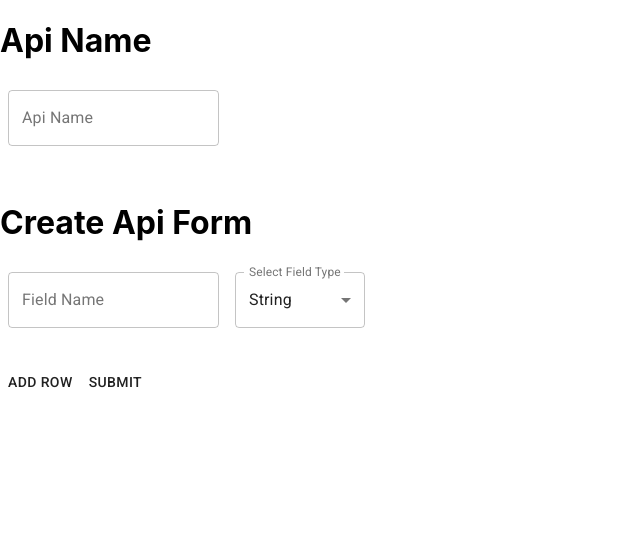
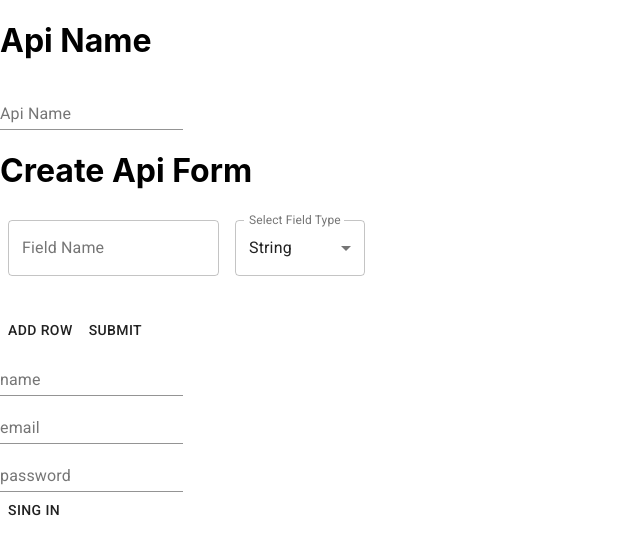
Before and after one commit to alandouglas96/noRest-frontend, a React (Create React App) app in the folder client/: page / in a window 1280 px wide. Shown: the top 554 px of the page, without its empty margins (0-640 px from the left). Built offline with nearby package versions, Linux system fonts and the light colour scheme.

Commit message:
Feat: Creating Login Form Componentl

```diff
--- a/client/src/App.css
+++ b/client/src/App.css
@@ -42,6 +42,10 @@
   display: flex;
   flex-direction: row;
 }
+.flex-column {
+  display: flex;
+  flex-direction: column;
+}
 
 .minHeight {
   min-height: 100px;
--- a/client/src/components/container/Create-Api-Form.js
+++ b/client/src/components/container/Create-Api-Form.js
@@ -1,62 +1,15 @@
 import React, { useState, useEffect } from 'react';
 import * as Yup from 'yup';
-import { makeStyles } from '@material-ui/core/styles';
 import { TextField, Button } from '@material-ui/core';
-
-import MuiInput from '../presentional/MuiInput';
-import MuiSelect from '../presentional/MuiSelect';
 import uuid from 'uuid';
 import _ from 'lodash';
 
+import {LoginForm} from '../container/LoginForm';
+import FieldRow from '../presentional/CreateApiFormRow'
 
-const useStyles = makeStyles(theme => ({
-  root: {
-    '& > *': {
-      margin: theme.spacing(1),
-      width: 200,
-    },
-  },
-}));
 
-const FieldRow = ({
-  fieldName,
-  fieldTypeName,
-  handleChange,
-  rowId,
-  fieldRows
-}) => {
- return (
-  <div className="flex">
-    <MuiInput
-      handleChange={handleChange}
-      name={fieldName}
-      label="Field Name"
-      rowId={rowId}
-      value={fieldRows.rows[rowId].value}
-    />
-    <MuiSelect
-      value = {fieldRows.rows[rowId].valueType}
-      handleChange={handleChange}
-      name={fieldTypeName}
-      component={MuiSelect}
-      rowId={rowId}
-    />
-  </div>
- )
-}
-
-function validateApiName(value) {
-  let error; //fetch to database and find exisiting api name
-  console.log('VALUE',value);
-
-  if (value === '') {
-    error = 'my error';
-  }
-  return error;
-}
 
 export default () => {
-  const [formSchema, setFormSchema] = useState({});
   const [numberOfFields, setNumerOfFields] = useState(1)
   const [apiName, setApiName] = useState('')
   const [fieldRows, setFieldRows] = useState({rows: {
@@ -66,11 +19,6 @@ export default () => {
       touch: false,
       value: ''
     }}})
-  const classes = useStyles();
-  useEffect(()=>{
-
-      console.log('STATE: fieldRows', fieldRows);
-    },[fieldRows]);
 
     function handleSubmit(e) {
       e.preventDefault();
@@ -111,7 +59,7 @@ export default () => {
         },
         body: JSON.stringify(sendApiObject)
       };
-   try {
+
       fetch(url, options)
         .then(response => {
           console.log('Post Request Sended')
@@ -121,16 +69,12 @@ export default () => {
           console.log('Error on Post Request');
         });
     }
-    catch (e) {
-     console.log('Error on try catch')
-   }
-  }
 
     function handleApiNameChange (e) {
       setApiName(e.target.value)
 
     }
-    function handleChange (e, rowId, inputName) {
+    function handleChange (e, inputName, rowId) {
       setFieldRows({
         rows:
         {
@@ -142,6 +86,7 @@ export default () => {
         }
       });
     }
+
   function addFormRow (fieldRows) {
 
     setFieldRows(
@@ -163,7 +108,7 @@ export default () => {
     <div>
       <div>
       <h1>Api Name</h1>
-      <MuiInput handleChange={handleApiNameChange}
+      <TextField onChange={handleApiNameChange}
                 name="Api Name"
                 label="Api Name"
                 value={apiName}
@@ -186,8 +131,7 @@ export default () => {
               <Button onClick={() => addFormRow(fieldRows)}>Add Row</Button>
               <Button type="submit">Submit</Button>
             </form>
-
-
+        <LoginForm />
       </div>
     </div>
   )
--- /dev/null
+++ b/client/src/components/container/LoginForm.js
@@ -0,0 +1,61 @@
+import React, {useState} from 'react';
+import { TextField, Button } from '@material-ui/core';
+
+const initialState = {
+  email: '',
+  name: '',
+  password: '',
+}
+export const LoginForm = () => {
+  const [state, setState] = useState(initialState);
+
+  function handleChange(e) {
+    setState({
+      ...state,
+      [e.target.name]: e.target.value
+    })
+  }
+
+  function handleSubmit(e) {
+    e.preventDefault();
+    console.log(state)
+  }
+
+  return (
+    <div className="flex-column">
+      <form onSubmit={handleSubmit} >
+        <div>
+          <TextField
+            label="name"
+            name="name"
+            onChange={handleChange}
+            value={state.name}
+            key={1}
+          />
+        </div>
+        <div>
+          <TextField
+            label="email"
+            name="email"
+            onChange={handleChange}
+            value={state.email}
+            key={2}
+          />
+        </div>
+        <div>
+          <TextField
+            label="password"
+            name="password"
+            onChange={handleChange}
+            type='password'
+            value={state.password}
+            key={3}
+          />
+        </div>
+        <Button onClick={handleSubmit}>Sing In</Button>
+      </form>
+    </div>
+
+
+  )
+}
--- /dev/null
+++ b/client/src/components/presentional/CreateApiFormRow.js
@@ -0,0 +1,30 @@
+import React from 'react';
+import MuiInput from '../presentional/MuiFormInput';
+import MuiSelect from '../presentional/MuiSelect';
+
+export default ({
+    fieldName,
+    fieldTypeName,
+    handleChange,
+    rowId,
+    fieldRows
+  }) => {
+   return (
+    <div className="flex">
+      <MuiInput
+        handleChange={handleChange}
+        name={fieldName}
+        label="Field Name"
+        rowId={rowId}
+        value={fieldRows.rows[rowId].value}
+      />
+      <MuiSelect
+        value = {fieldRows.rows[rowId].valueType}
+        handleChange={handleChange}
+        name={fieldTypeName}
+        component={MuiSelect}
+        rowId={rowId}
+      />
+    </div>
+   )
+  }
--- a/client/src/components/presentional/MuiInput.js
+++ b/client/src/components/presentional/MuiFormInput.js
@@ -30,7 +30,7 @@ export default ({label, handleChange, rowId}
   <div className="minHeight">
     <FormControl variant="outlined" className={classes.formControl} style={{minWidth: 130}}>
       <TextField autoComplete='off' id="outlined-basic"  variant="outlined"
-      label={label} onBlur={(e) => handleChange(e, rowId, 'value')}
+      label={label} onBlur={(e) => handleChange(e, 'value', rowId)}
        />
     </FormControl>
     </div>
--- a/client/src/components/presentional/MuiSelect.js
+++ b/client/src/components/presentional/MuiSelect.js
@@ -33,7 +33,7 @@ export default ({ value, handleChange, rowId
         <InputLabel ref={inputLabel} id="simple-select-outlined-label">
           Select Field Type
         </InputLabel>
-        <Select onChange={(e) => handleChange(e, rowId, 'valueType')} className="length"
+        <Select onChange={(e) => handleChange(e, 'valueType', rowId)} className="length"
           labelId="demo-simple-select-outlined-label"
           id="demo-simple-select-outlined"
           value={value}
```
Also changed, not shown: client/src/components/presentional/MuiLoginInput.js (added, +40 -0 lines). Lines whose indentation alone changed are shown as unchanged.
